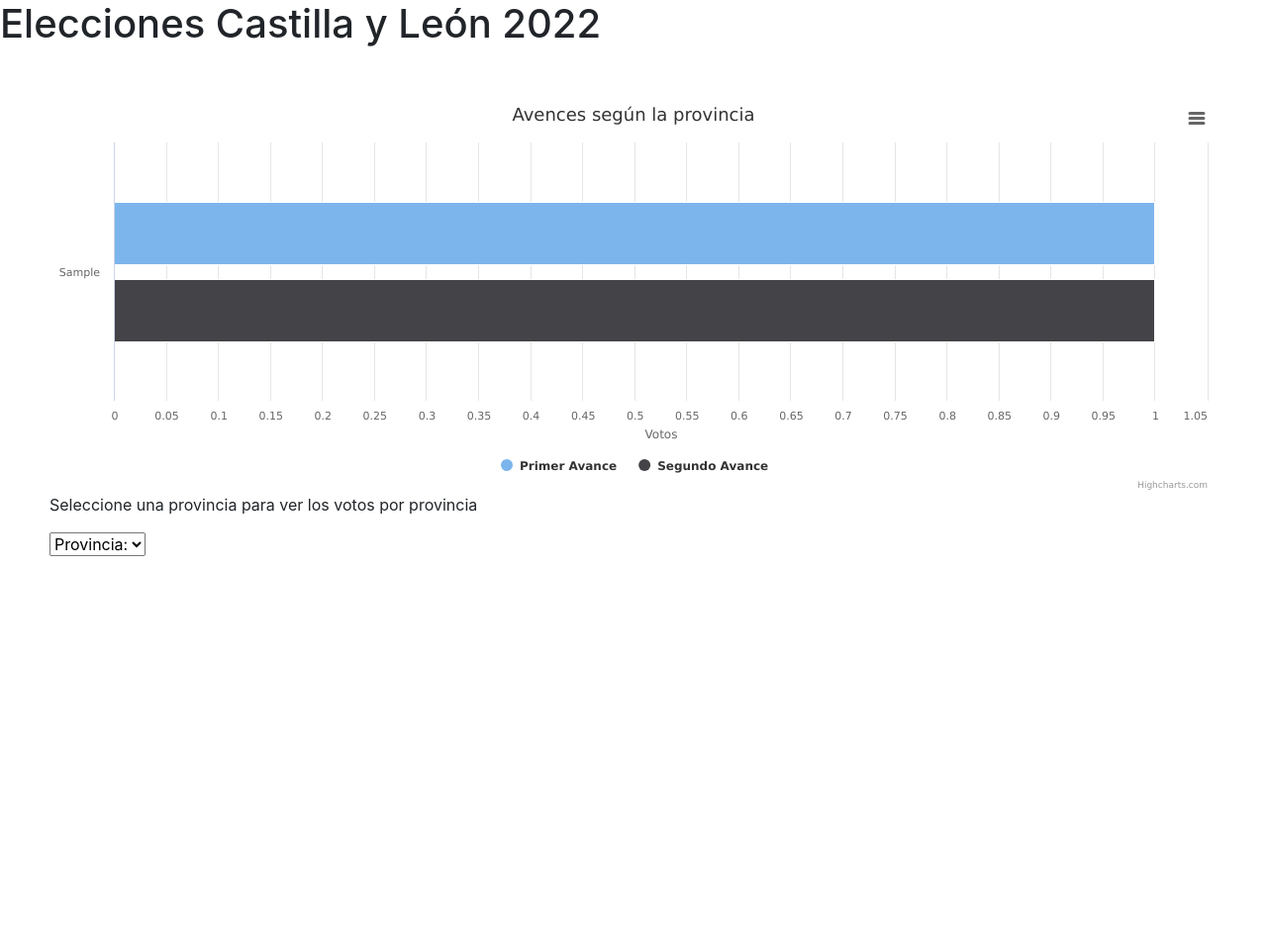
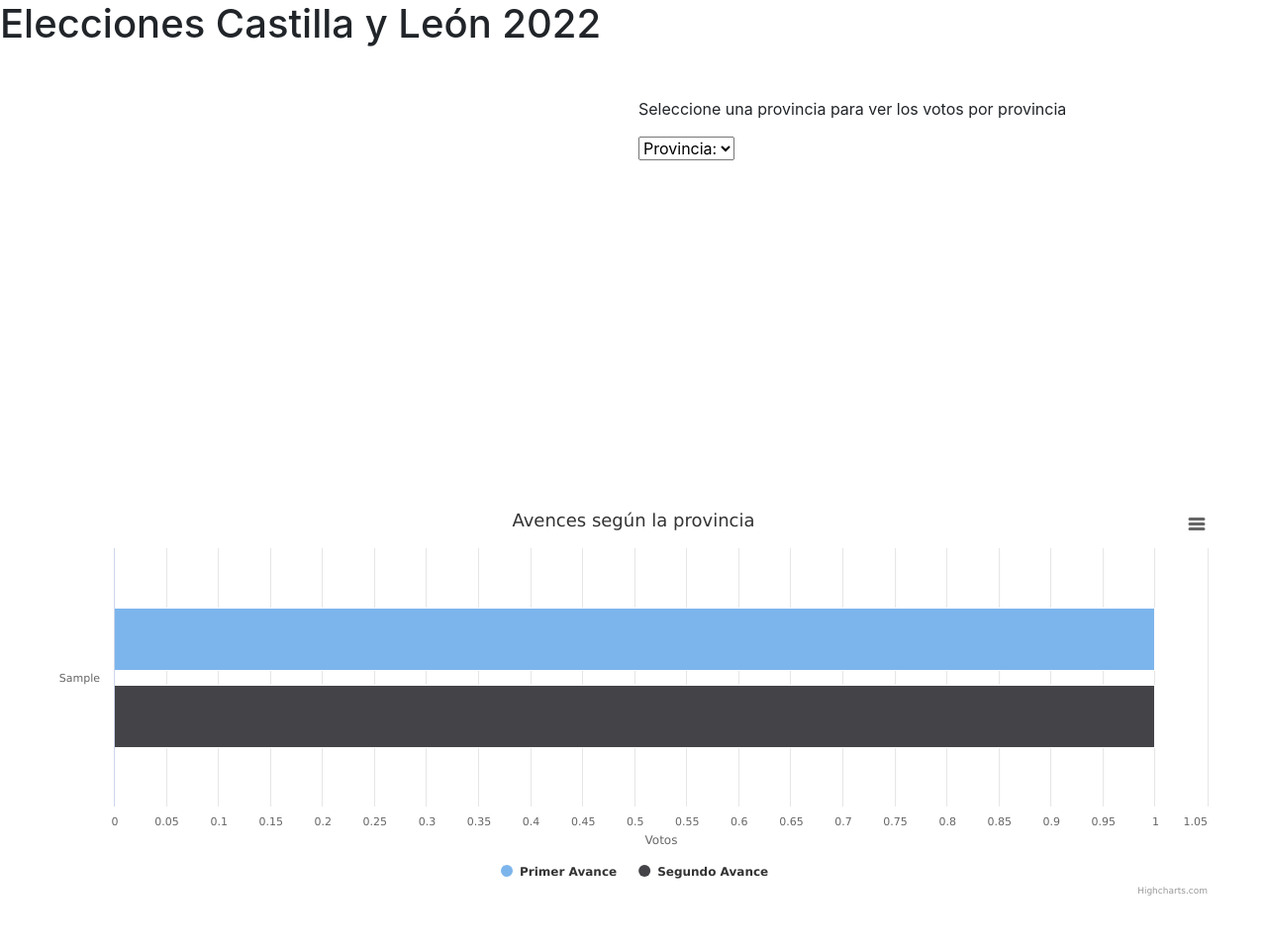
Before and after one commit to joanmarto/Data_Dashboard_ADIIU, a PHP site: page / in a window 1280 px wide. Shown: the part 56-1014 px from the top of the page at 99% size. Before the commit the page ends 618 px from the top, so only its background shows below. Run offline with PHP 8.4, Linux system fonts and the light colour scheme; tables that the repository leaves empty hold one stand-in row (values such as "Sample post"); some libraries are stand-ins or nearby versions.

Commit message:
grid and format

```diff
--- a/getprovince.php
+++ b/getprovince.php
@@ -13,7 +13,6 @@
 
 echo "<option>Provincia:</option>";
 while ($row = mysqli_fetch_array($result)) {
-        echo "<option>".$row['provincia']."</option>";
+    echo "<option>" . $row['provincia'] . "</option>";
 }
 mysqli_close($con);
-?>
--- a/index.html
+++ b/index.html
@@ -33,13 +33,15 @@
 </head>
 
 <body>
-    <div class= "navbar-color-txt">
-        <nav class= "navbar navbar-light justify-content-between navbar-bg">
-            <a class= "navbar-brand navbar-color-txt" href="#">Data Dashboard</a>
+    <div class="navbar-color-txt">
+        <nav class="navbar navbar-light justify-content-between navbar-bg">
+            <a class="navbar-brand navbar-color-txt" href="#">Data Dashboard</a>
             <div class="form-inline">
                 <a class="navbar-brand navbar-color-txt" href="https://www.uib.es/es/">UIB</a>
-                <a class="navbar-brand navbar-color-txt" href="https://datos.gob.es/es/catalogo/a07002862-resultado-electoral-2022">Data Source</a>
-                <a class="navbar-brand navbar-color-txt" href="https://github.com/joanmarto/Data_Dashboard_ADIIU">GitHub</a>
+                <a class="navbar-brand navbar-color-txt"
+                    href="https://datos.gob.es/es/catalogo/a07002862-resultado-electoral-2022">Data Source</a>
+                <a class="navbar-brand navbar-color-txt"
+                    href="https://github.com/joanmarto/Data_Dashboard_ADIIU">GitHub</a>
             </div>
         </nav>
     </div>
@@ -47,28 +49,29 @@
         <h1>Elecciones Castilla y León 2022</h1>
     </div>
 
-    <div class="margin">
+    <div class="DataDashboard">
         <!--Votos Totales-->
-        <div id="showTotalVots" >
-
-        </div>
-
-        <!--Avances por provincia-->
-        <div id="showAdvance">
-
+        <div id="showTotalVots" class="totalvotos">
         </div>
 
         <!--Votos totales por provincia-->
-        <div>
-            <p>Seleccione una provincia para ver los votos por provincia</p>
-            <form>
-                <select id="selectProvince" name="users" onchange="showProvince(this.value)">
-                </select>
-            </form>
+        <div class="votosProvincia">
+            <div class="form">
+                <p>Seleccione una provincia para ver los votos por provincia</p>
+                <form>
+                    <select id="selectProvince" name="users" onchange="showProvince(this.value)">
+                    </select>
+                </form>
+            </div>
             <div id="TotalVotsForProvince">
 
             </div>
         </div>
+
+        <!--Avances por provincia-->
+        <div id="showAdvance" class="showAdvance">
+        </div>
+
     </div>
 </body>
 
--- a/showadvance.php
+++ b/showadvance.php
@@ -1,4 +1,3 @@
-
 <?php
 $con = mysqli_connect('localhost', 'joanmarto', '12345');
 
@@ -15,9 +14,8 @@
 
 $stack = array();
 while ($row = mysqli_fetch_array($result)) {
-    $data = array("Provincia"=>$row['provincia'], "Primer Avance"=>$row['Primer_Avance'], "Segundo Avance"=>$row['Segundo_Avance']);
+  $data = array("Provincia" => $row['provincia'], "Primer Avance" => $row['Primer_Avance'], "Segundo Avance" => $row['Segundo_Avance']);
   array_push($stack, $data);
 }
 echo json_encode($stack);
 mysqli_close($con);
-  ?>
--- a/style.css
+++ b/style.css
@@ -1,16 +1,43 @@
-.navbar-bg{
+.DataDashboard {
+    display: grid;
+    grid-template-columns: repeat(2, 1fr);
+    grid-gap: 10px;
+    grid-auto-rows: minmax(400px, auto);
+    grid-auto-columns: minmax(400px, auto);
+    margin: 50px !important;
+}
+
+.totalVotos {
+    grid-row: 1/2;
+    grid-column: 1/2;
+    width: 50%;
+}
+
+.votosProvincia {
+    grid-row: 1/2;
+    grid-column: 2;
+    width: 100%;
+}
+
+.showAdvance {
+    grid-row: 2;
+    grid-column: 1/3;
+}
+
+.form{
+    height: minmax(70px, auto);
+    font-size: medium;
+}
+
+.navbar-bg {
     background-color: #3e4144;
 }
 
-.navbar-color-txt{
+.navbar-color-txt {
     color: white !important;
 }
 
-.margin{
-    margin: 50px !important;
-}
-
-a{
+a {
     color: white;
     display: inline-block;
     padding-top: 0.3125rem;
--- a/totalVots.php
+++ b/totalVots.php
@@ -1,6 +1,4 @@
-
 <?php
-// $q = intval($_GET['q']);
 
 $con = mysqli_connect('localhost', 'joanmarto', '12345');
 
@@ -22,4 +20,3 @@ while ($row = mysqli_fetch_array($result)) {
 }
 echo json_encode($stack);
 mysqli_close($con);
-?>
--- a/totalVotsProv.php
+++ b/totalVotsProv.php
@@ -23,4 +23,3 @@ while ($row = mysqli_fetch_array($result)) {
 }
 echo json_encode($stack);
 mysqli_close($con);
-?>
```
Also changed, not shown: db.sql (+6 -2 lines), index.js (+5 -6 lines). Lines whose indentation alone changed are shown as unchanged.
